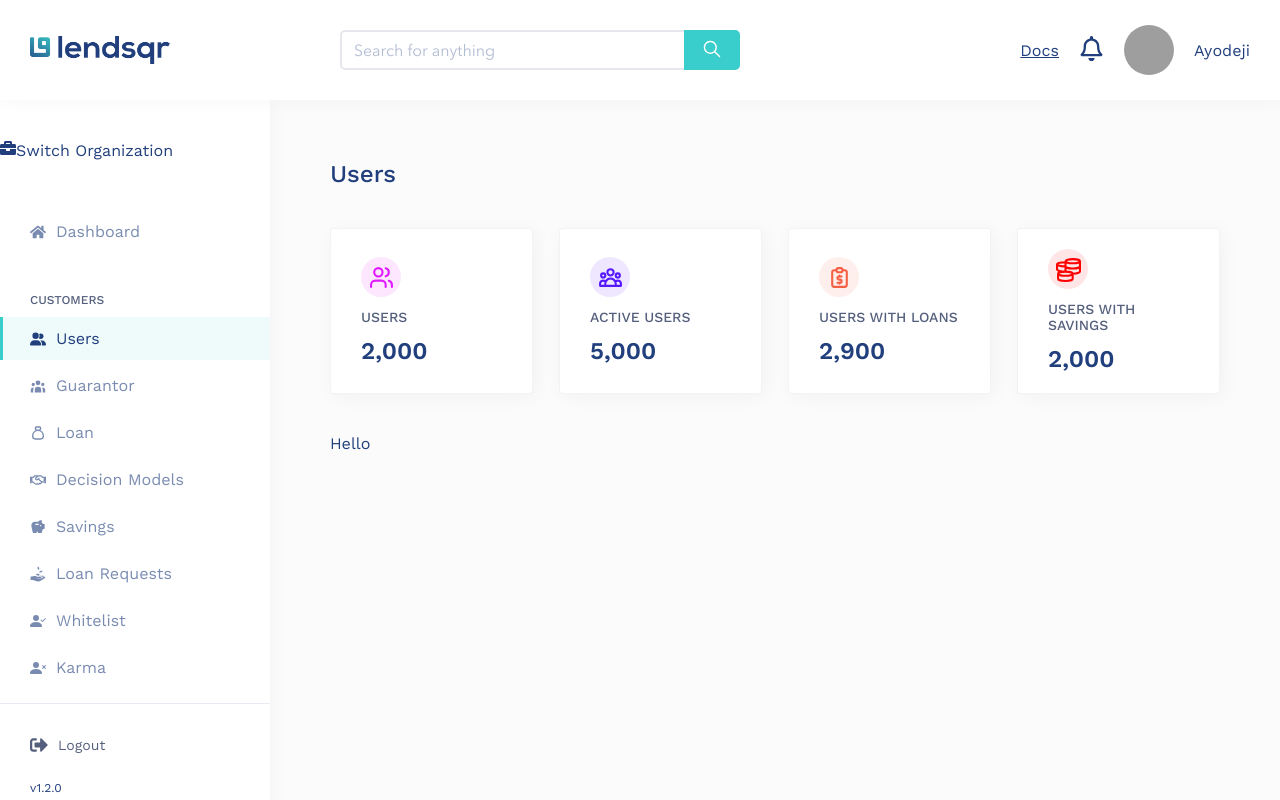
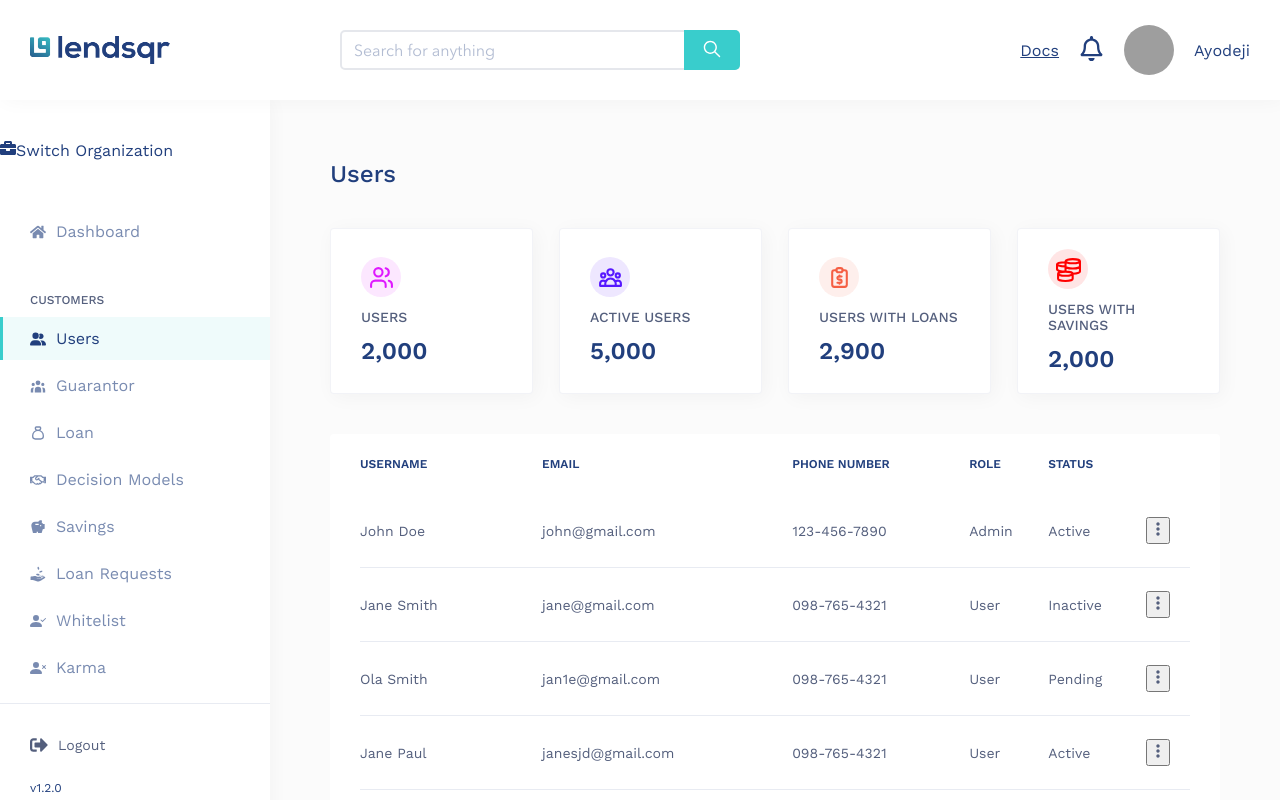
Before and after one commit to carniel-carl/lendsqr-fe-test, a React (Vite) app: page /users in a window 1280 px wide. Built offline with nearby package versions, Linux system fonts and the light colour scheme; grey boxes are pictures that could not be loaded.

Commit message:
Add table component

```diff
--- /dev/null
+++ b/src/components/Table.tsx
@@ -0,0 +1,89 @@
+import { useState } from "react";
+import { MdMoreVert } from "react-icons/md";
+
+type Column = {
+  header: string;
+  accessor: string;
+};
+
+type TableProps = {
+  columns: Column[];
+  data: { [key: string]: any }[];
+  rowsPerPage: number;
+};
+
+const Table = ({ columns, data, rowsPerPage }: TableProps) => {
+  const [dropdownVisible, setDropdownVisible] = useState<{
+    [key: number]: boolean;
+  }>({});
+
+  const toggleDropdown = (index: number) => {
+    setDropdownVisible((prev) => ({
+      ...prev,
+      [index]: !prev[index],
+    }));
+  };
+
+  const paginatedData = data.slice(0, rowsPerPage);
+
+  const statusBadge = (status: string) => {
+    const statusClass =
+      {
+        active: "badge--active",
+        inactive: "badge--inactive",
+        pending: "badge--pending",
+      }[status.toLowerCase()] || "badge--default";
+
+    return <span className={`badge ${statusClass}`}>{status}</span>;
+  };
+
+  return (
+    <section className="table-section">
+      <div className="table-container">
+        <table className="table">
+          <thead className="table__head">
+            <tr className="table__row">
+              {columns.map((column) => (
+                <th key={column.accessor} className="table__col">
+                  {column.header}
+                </th>
+              ))}
+            </tr>
+          </thead>
+          <tbody className="table__body">
+            {paginatedData.map((row, rowIndex) => (
+              <tr key={rowIndex} className="table__row">
+                {columns.map((column) => (
+                  <td key={column.accessor} className="table__col">
+                    {column.accessor === "actions" ? (
+                      <div className="actions">
+                        <button
+                          className="actions__btn"
+                          onClick={() => toggleDropdown(rowIndex)}
+                        >
+                          <MdMoreVert size={20} />
+                        </button>
+                        {dropdownVisible[rowIndex] && (
+                          <div className="dropdown">
+                            <div>Edit</div>
+                            <div>Delete</div>
+                          </div>
+                        )}
+                      </div>
+                    ) : column.accessor === "status" ? (
+                      statusBadge(row[column.accessor])
+                    ) : (
+                      row[column.accessor]
+                    )}
+                  </td>
+                ))}
+              </tr>
+            ))}
+          </tbody>
+        </table>
+      </div>
+    </section>
+  );
+};
+
+export default Table;
--- /dev/null
+++ b/src/data/mockData.ts
@@ -0,0 +1,162 @@
+export const userData = [
+  {
+    username: "John Doe",
+    email: "john@gmail.com",
+    phone: "123-456-7890",
+    role: "Admin",
+    status: "Active",
+    actions: "",
+  },
+  {
+    username: "Jane Smith",
+    email: "jane@gmail.com",
+    phone: "098-765-4321",
+    role: "User",
+    status: "Inactive",
+    actions: "",
+  },
+  {
+    username: "Ola Smith",
+    email: "jan1e@gmail.com",
+    phone: "098-765-4321",
+    role: "User",
+    status: "Pending",
+    actions: "",
+  },
+  {
+    username: "Jane Paul",
+    email: "janesjd@gmail.com",
+    phone: "098-765-4321",
+    role: "User",
+    status: "Active",
+    actions: "",
+  },
+  {
+    username: "Michael Brown",
+    email: "michael@gmail.com",
+    phone: "123-123-1234",
+    role: "Admin",
+    status: "Inactive",
+    actions: "",
+  },
+  {
+    username: "Emily Davis",
+    email: "emily@gmail.com",
+    phone: "234-234-2345",
+    role: "User",
+    status: "Pending",
+    actions: "",
+  },
+  {
+    username: "Daniel Wilson",
+    email: "daniel@gmail.com",
+    phone: "345-345-3456",
+    role: "User",
+    status: "Active",
+    actions: "",
+  },
+  {
+    username: "Sophia Johnson",
+    email: "sophia@gmail.com",
+    phone: "456-456-4567",
+    role: "Admin",
+    status: "Inactive",
+    actions: "",
+  },
+  {
+    username: "James Lee",
+    email: "james@gmail.com",
+    phone: "567-567-5678",
+    role: "User",
+    status: "Pending",
+    actions: "",
+  },
+  {
+    username: "Olivia Martinez",
+    email: "olivia@gmail.com",
+    phone: "678-678-6789",
+    role: "User",
+    status: "Active",
+    actions: "",
+  },
+  {
+    username: "William Anderson",
+    email: "william@gmail.com",
+    phone: "789-789-7890",
+    role: "Admin",
+    status: "Inactive",
+    actions: "",
+  },
+  {
+    username: "Ava Thomas",
+    email: "ava@gmail.com",
+    phone: "890-890-8901",
+    role: "User",
+    status: "Pending",
+    actions: "",
+  },
+  {
+    username: "Henry Jackson",
+    email: "henry@gmail.com",
+    phone: "901-901-9012",
+    role: "User",
+    status: "Active",
+    actions: "",
+  },
+  {
+    username: "Isabella White",
+    email: "isabella@gmail.com",
+    phone: "012-012-0123",
+    role: "Admin",
+    status: "Inactive",
+    actions: "",
+  },
+  {
+    username: "Lucas Harris",
+    email: "lucas@gmail.com",
+    phone: "123-123-1234",
+    role: "User",
+    status: "Pending",
+    actions: "",
+  },
+  {
+    username: "Mia Clark",
+    email: "mia@gmail.com",
+    phone: "234-234-2345",
+    role: "User",
+    status: "Active",
+    actions: "",
+  },
+  {
+    username: "Alexander Lewis",
+    email: "alexander@gmail.com",
+    phone: "345-345-3456",
+    role: "Admin",
+    status: "Inactive",
+    actions: "",
+  },
+  {
+    username: "Amelia Walker",
+    email: "amelia@gmail.com",
+    phone: "456-456-4567",
+    role: "User",
+    status: "Pending",
+    actions: "",
+  },
+  {
+    username: "Ethan Hall",
+    email: "ethan@gmail.com",
+    phone: "567-567-5678",
+    role: "User",
+    status: "Active",
+    actions: "",
+  },
+  {
+    username: "Charlotte Young",
+    email: "charlotte@gmail.com",
+    phone: "678-678-6789",
+    role: "Admin",
+    status: "Inactive",
+    actions: "",
+  },
+];
--- a/src/pages/UsersPage.tsx
+++ b/src/pages/UsersPage.tsx
@@ -5,6 +5,17 @@ import { GrMoney } from "react-icons/gr";
 import { TbReportMoney } from "react-icons/tb";
 
 import "../styles/pages/users.scss";
+import Table from "../components/Table";
+import { userData } from "../data/mockData";
+
+const columns = [
+  { header: "Username", accessor: "username" },
+  { header: "Email", accessor: "email" },
+  { header: "Phone Number", accessor: "phone" },
+  { header: "Role", accessor: "role" },
+  { header: "Status", accessor: "status" },
+  { header: "", accessor: "actions" },
+];
 
 const UsersPage = () => {
   return (
@@ -38,7 +49,7 @@ const UsersPage = () => {
         />
       </section>
 
-      <section className="userpage__user-table">Hello</section>
+      <Table columns={columns} data={userData} rowsPerPage={5} />
     </div>
   );
 };
--- a/src/styles/components/_index.scss
+++ b/src/styles/components/_index.scss
@@ -2,3 +2,4 @@
 @forward "input";
 @forward "sidebarlink";
 @forward "useranalyticscard";
+@forward "table";
--- /dev/null
+++ b/src/styles/components/_table.scss
@@ -0,0 +1,57 @@
+@use "../abstracts/" as *;
+
+.table-section {
+  .table-container {
+    background-color: clr("white-clr");
+    border-radius: rem(4);
+    margin-bottom: rem(20);
+    @include shadow(rem(3) rem(5));
+    padding: 0 rem(30) rem(30);
+    max-height: 65svh;
+    overflow-y: auto;
+
+    @include noScrollBar;
+
+    .table {
+      width: 100%;
+      border-collapse: collapse;
+      border-spacing: 0;
+      font-size: rem(14);
+      color: clr("text");
+      text-align: left;
+
+      thead {
+        position: sticky;
+        top: 0;
+        background-color: clr("white-clr");
+        z-index: 1;
+      }
+
+      td {
+        padding-block: rem(23);
+        border-bottom: 1px solid rgba(clr("text"), 0.1);
+        color: clr("text-background");
+      }
+
+      th {
+        padding-block: rem(23);
+        font-weight: fw("semi-bold");
+        text-transform: uppercase;
+        font-size: rem(12);
+      }
+
+      tbody tr {
+        &:hover {
+          background-color: rgba(clr("text-background"), 0.03);
+        }
+      }
+
+      tbody tr:last-child {
+        td {
+          border-bottom: 0;
+          padding-bottom: 0;
+        }
+      }
+    }
+  }
+}
--- a/src/styles/pages/users.scss
+++ b/src/styles/pages/users.scss
@@ -13,9 +13,6 @@
     column-gap: rem(26);
     row-gap: rem(10);
   }
-  &__user-table {
-    min-height: 160dvh;
-  }
 
   @include screen("tablet") {
     &__user-tabs {
```
